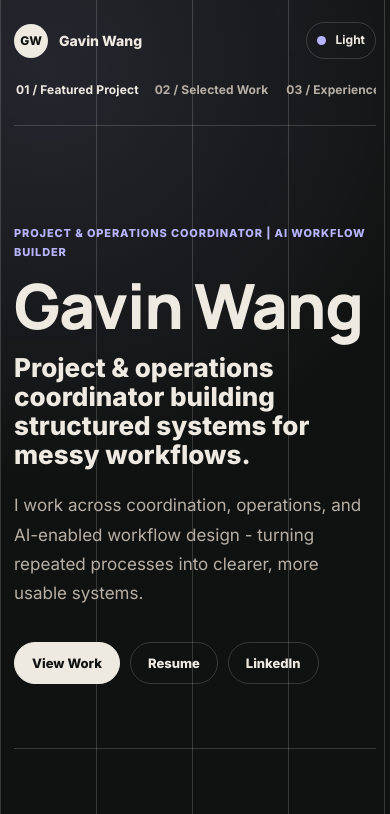
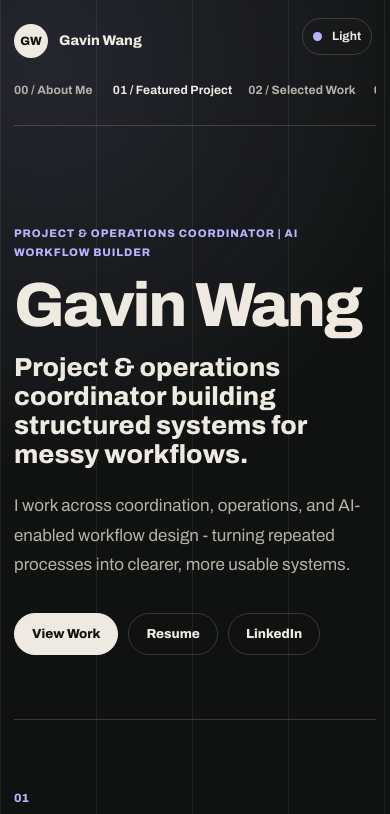
Before and after one commit to Gaviner511/Gaviner511.github.io, a plain HTML site: page index.html in a window 390 px wide. Both pictures are taken after a click on the button "Dark". Shown: the top 814 px of the page. Drawn offline with Linux system fonts and the light colour scheme.

Commit message:
Refine theme toggle navigation and artifacts

```diff
--- a/index.html
+++ b/index.html
@@ -11,12 +11,16 @@
     <link rel="preconnect" href="https://fonts.googleapis.com" />
     <link rel="preconnect" href="https://fonts.gstatic.com" crossorigin />
     <link
-      href="https://fonts.googleapis.com/css2?family=Inter:wght@400;500;600;700;800&family=Manrope:wght@600;700;800&display=swap"
+      href="https://fonts.googleapis.com/css2?family=Archivo:wght@400;500;600;700;800;900&family=Inter:wght@400;500;600;700;800&display=swap"
       rel="stylesheet"
     />
     <link rel="stylesheet" href="styles.css" />
   </head>
   <body>
+    <button class="theme-toggle" type="button" aria-label="Toggle dark mode">
+      <span class="toggle-dot"></span>
+      <span class="toggle-text">Dark</span>
+    </button>
     <div class="site-shell">
       <aside class="identity-rail" aria-label="Site identity">
         <a class="brand" href="#top" aria-label="Gavin Wang home">
@@ -29,6 +33,7 @@
           <p>AI workflow automation experience</p>
         </div>
         <nav class="nav-links" aria-label="Primary navigation">
+          <a href="#top">00 / About Me</a>
           <a href="#featured-project">01 / Featured Project</a>
           <a href="#selected-work">02 / Selected Work</a>
           <a href="#experience">03 / Experience</a>
@@ -36,10 +41,6 @@
           <a href="#education">05 / Education</a>
           <a href="#contact">06 / Contact</a>
         </nav>
-        <button class="theme-toggle" type="button" aria-label="Toggle dark mode">
-          <span class="toggle-dot"></span>
-          <span class="toggle-text">Dark</span>
-        </button>
       </aside>
 
       <main id="top" class="content-column">
@@ -115,8 +116,8 @@
               />
               <img
                 class="artifact-image artifact-dark"
-                src="assets/workflow-assistant-dashboard.png"
-                alt="Dark mode AI Job Application Workflow Assistant dashboard"
+                src="assets/ai-helper-latest-tailor-dark.png"
+                alt="Dark mode AI Job Application Helper resume tailoring workspace"
               />
               <figcaption>Artifact switches with the site theme: resume tailoring workspace in light mode, workflow assistant dashboard in dark mode.</figcaption>
             </figure>
--- a/styles.css
+++ b/styles.css
@@ -6,7 +6,7 @@
   --line: rgba(28, 27, 24, 0.18);
   --accent: #6d6a9f;
   --accent-soft: rgba(109, 106, 159, 0.12);
-  --surface-soft: rgba(251, 248, 240, 0.72);
+  --surface-soft: rgba(251, 248, 240, 0.9);
   --shadow: 0 18px 40px rgba(28, 27, 24, 0.045);
 }
 
@@ -18,7 +18,7 @@
   --line: rgba(238, 234, 226, 0.18);
   --accent: #b8b4ff;
   --accent-soft: rgba(184, 180, 255, 0.12);
-  --surface-soft: rgba(25, 27, 26, 0.72);
+  --surface-soft: rgba(25, 27, 26, 0.92);
   --shadow: none;
 }
 
@@ -34,10 +34,10 @@ body {
   margin: 0;
   color: var(--text);
   background:
-    linear-gradient(90deg, var(--line) 1px, transparent 1px) 0 0 / 96px 96px,
+    linear-gradient(90deg, color-mix(in srgb, var(--line) 42%, transparent) 1px, transparent 1px) 0 0 / 96px 96px,
     var(--bg);
   font-family:
-    "Inter", "Aptos", "Segoe UI", ui-sans-serif, system-ui, -apple-system, BlinkMacSystemFont,
+    "Archivo", "Inter", "Aptos", "Segoe UI", ui-sans-serif, system-ui, -apple-system, BlinkMacSystemFont,
     sans-serif;
   font-size: 16.5px;
   line-height: 1.72;
@@ -168,11 +168,15 @@ a {
 }
 
 .theme-toggle {
+  position: fixed;
+  top: 22px;
+  right: max(24px, calc((100vw - 1180px) / 2));
+  z-index: 20;
   display: inline-flex;
   align-items: center;
   gap: 10px;
   width: fit-content;
-  margin-top: 42px;
+  margin: 0;
   padding: 8px 12px;
   border: 1px solid var(--line);
   border-radius: 999px;
@@ -236,8 +240,8 @@ p {
 h1,
 h2,
 h3 {
-  font-family: "Manrope", "Inter", sans-serif;
-  letter-spacing: -0.02em;
+  font-family: "Archivo", "Inter", sans-serif;
+  letter-spacing: -0.035em;
 }
 
 h1 {
@@ -343,7 +347,7 @@ h1 {
 .proof-strip strong {
   display: block;
   margin-bottom: 7px;
-  font-family: "Manrope", "Inter", sans-serif;
+  font-family: "Archivo", "Inter", sans-serif;
   font-size: clamp(26px, 4vw, 38px);
   line-height: 1;
   letter-spacing: -0.04em;
@@ -446,8 +450,8 @@ h1 {
   border: 1px solid var(--line);
   border-radius: 22px;
   background:
-    linear-gradient(180deg, var(--surface-soft), transparent 68%),
-    transparent;
+    linear-gradient(180deg, var(--surface-soft), color-mix(in srgb, var(--surface-soft) 82%, var(--bg)) 100%);
+  backdrop-filter: blur(8px);
 }
 
 .project-header {
@@ -533,7 +537,7 @@ h1 {
 .project-results strong {
   display: block;
   margin-bottom: 8px;
-  font-family: "Manrope", "Inter", sans-serif;
+  font-family: "Archivo", "Inter", sans-serif;
   font-size: clamp(24px, 2.8vw, 32px);
   line-height: 1.05;
   letter-spacing: -0.03em;
@@ -782,9 +786,9 @@ li {
   }
 
   .theme-toggle {
-    position: absolute;
-    top: 22px;
-    right: 0;
+    position: fixed;
+    top: 18px;
+    right: 18px;
     margin: 0;
   }
 
```
Also changed, not shown: assets/ai-helper-latest-tailor-dark.png (added).
